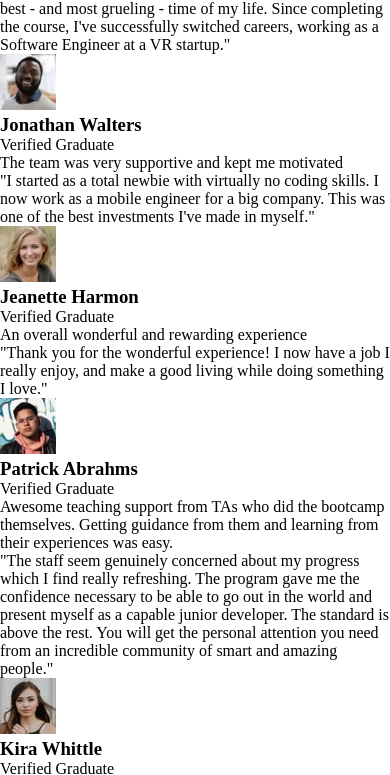
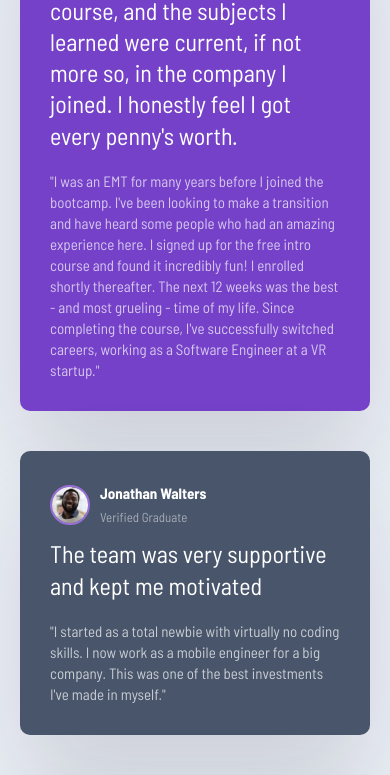
Before and after one commit to amv1017/youtube-traversy-grid-crash-course-2022, a website built with Vite: page project/index.html in a window 390 px wide. Shown: the part 244-1019 px from the top of the page. Built offline with nearby package versions, Linux system fonts and the light colour scheme.

Commit message:
media queries w/ grid

```diff
--- a/project/style.css
+++ b/project/style.css
@@ -1,5 +1,124 @@
+@import url('https://fonts.googleapis.com/css2?family=Barlow+Semi+Condensed:wght@200;300;400;700&display=swap');
+
 * {
   box-sizing: border-box;
+  margin: 0;
   padding: 0;
-  margin: 0;
 }
+
+body {
+  background: #edf2f8;
+  font-family: 'Barlow Semi Condensed', sans-serif;
+  line-height: 1.7;
+  font-size: 13px;
+}
+
+.testimonials {
+  max-width: 1440px;
+  margin: 100px auto;
+  padding: 20px;
+  display: grid;
+  gap: 30px;
+  grid-template-columns: repeat(4, 1fr);
+}
+
+.card {
+  background: #fff;
+  border-radius: 10px;
+  padding: 30px;
+  box-shadow: rgba(17, 12, 46, 0.15) 0px 48px 100px 0px;
+  margin-bottom: 10px;
+}
+
+.card__header {
+  display: flex;
+  align-items: center;
+  margin-bottom: 10px;
+}
+
+.card__header h3 {
+  font-size: 15px;
+}
+
+.card__header p {
+  opacity: 50%;
+}
+
+.card__img {
+  width: 40px;
+  height: 40px;
+  border-radius: 50%;
+  border: 2px solid #996ed9;
+  margin-right: 10px;
+}
+
+.card__lead {
+  font-size: 1.5rem;
+  font-weight: 500;
+  line-height: 1.3;
+  margin-bottom: 20px;
+}
+
+.card__quote {
+  font-size: 15px;
+  font-weight: 500;
+  line-height: 1.4;
+  opacity: 70%;
+}
+
+.card--bg-purple {
+  background: hsl(263, 55%, 52%);
+  color: #fff;
+  background-image: url('./images/bg-pattern-quotation.svg');
+  background-repeat: no-repeat;
+  background-position: top 10px right 100px;
+}
+
+.card--bg-gray-blue {
+  background: hsl(217, 19%, 35%);
+  color: #fff;
+}
+
+.card--bg-black-blue {
+  background: hsl(219, 29%, 14%);
+  color: #fff;
+}
+
+.card:nth-of-type(1) {
+  grid-column: 1 / 3;
+}
+
+.card:nth-of-type(4) {
+  grid-column: 2 / 4;
+  grid-row: 2;
+}
+
+.card:nth-of-type(5) {
+  grid-column: 4;
+  grid-row: 1 / 3;
+}
+
+footer {
+  text-align: center;
+}
+
+@media(max-width: 768px) {
+  .testimonials {
+    grid-template-columns: 1fr;
+    width: 100%
+  }
+
+  .card:nth-of-type(1) {
+    grid-column: 1;
+  }
+
+  .card:nth-of-type(4) {
+    grid-column: 1;
+    grid-row: 4;
+  }
+
+  .card:nth-of-type(5) {
+    grid-column: 1;
+    grid-row: 5;
+  }
+}
```
